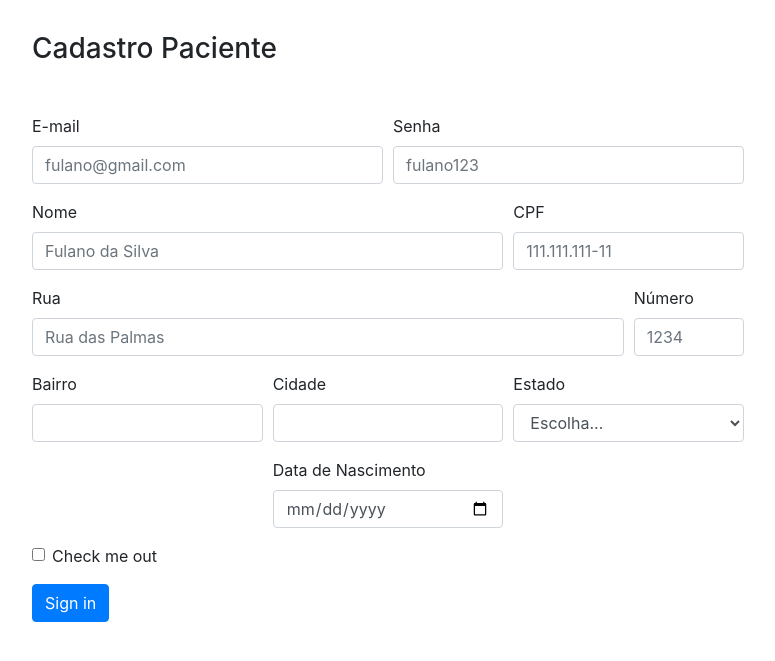
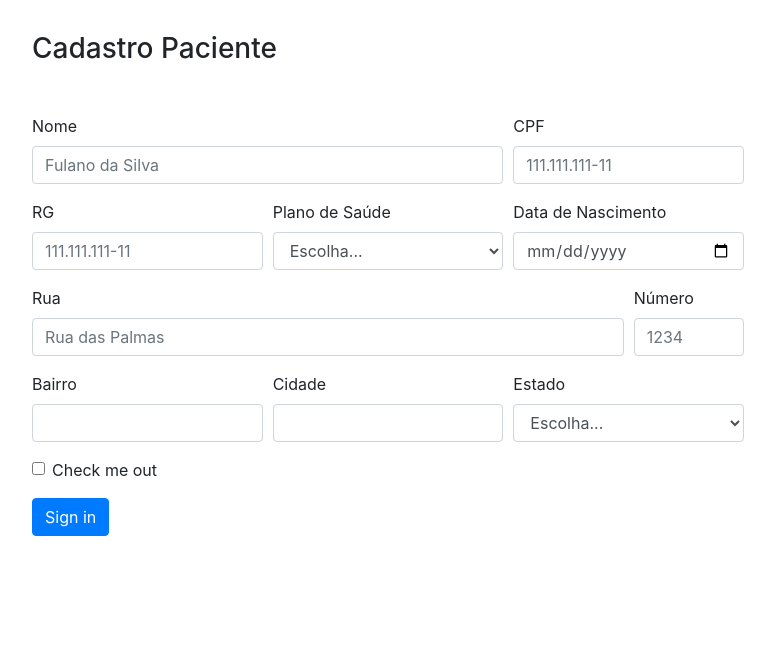
Before and after one commit to RafaelN9/Gerenciamento-de-Pacientes, a PHP site: page /cadastra_paciente.php in a window 1280 px wide. Shown: the part 56-717 px from the top of the page, without its empty margins (252-1027 px from the left). Run offline with PHP 8.4, Linux system fonts and the light colour scheme.

Commit message:
Cadastros Concluido

```diff
--- a/redirects/cadastra_paciente.php
+++ b/redirects/cadastra_paciente.php
@@ -60,16 +60,6 @@
                     </h3>
                     <form>
                         <div class="form-row">
-                            <div class="form-group col-md-6">
-                                <label for="inputEmail4">E-mail</label>
-                                <input type="email" class="form-control" id="inputEmail4" placeholder="fulano@gmail.com">
-                            </div>
-                            <div class="form-group col-md-6">
-                                <label for="inputPassword4">Senha</label>
-                                <input type="password" class="form-control" id="inputPassword4" placeholder="fulano123">
-                            </div>
-                        </div>
-                        <div class="form-row">
                             <div class="form-group col-md-8">
                                 <label for="inputName">Nome</label>
                                 <input type="text" class="form-control" id="inputName" placeholder="Fulano da Silva">
@@ -79,6 +69,25 @@
                                 <input type="text" class="form-control" id="inputCPF" placeholder="111.111.111-11">
                             </div>
                         </div>
+                        <div class="form-row">
+                            <div class="form-group col-md-4">
+                                <label for="inputRG">RG</label>
+                                <input type="text" class="form-control" id="inputRG" placeholder="111.111.111-11">
+                            </div>
+                            <div class="form-group col-md-4">
+                                <label for="inputPDS">Plano de Saúde</label>
+                                <select id="inputPDS" class="form-control">
+                                    <option selected>Escolha...</option>
+                                    <option>...</option>
+                                </select>
+                            </div>
+                            <div class="form-group col-md-4">
+                                <label for="inputBirthDate">Data de Nascimento</label>
+                                <input type="date" class="form-control" name="inputBirthDate"placeholder="dd/mm/yyyy"  min="1900-01-01">
+                            </div>
+                        </div>
+
+
                         <div class="form-row">
                             <div class="form-group col-md-10">
                                 <label for="inputAddress">Rua</label>
@@ -107,12 +116,7 @@
                             </div>
                         </div>
 
-                        <div class="form-row justify-content-center">
-                            <div class="form-group col-md-4">
-                                <label for="inputBirthDate">Data de Nascimento</label>
-                                <input type="date" class="form-control" name="inputBirthDate"placeholder="dd/mm/yyyy"  min="1900-01-01">
-                            </div>
-                        </div>
+
 
                         <div class="form-group">
                             <div class="form-check">
```
Also changed, not shown: redirects/cadastra_atendente.php (+3 -5 lines), redirects/cadastra_medico.php (+16 -10 lines).
